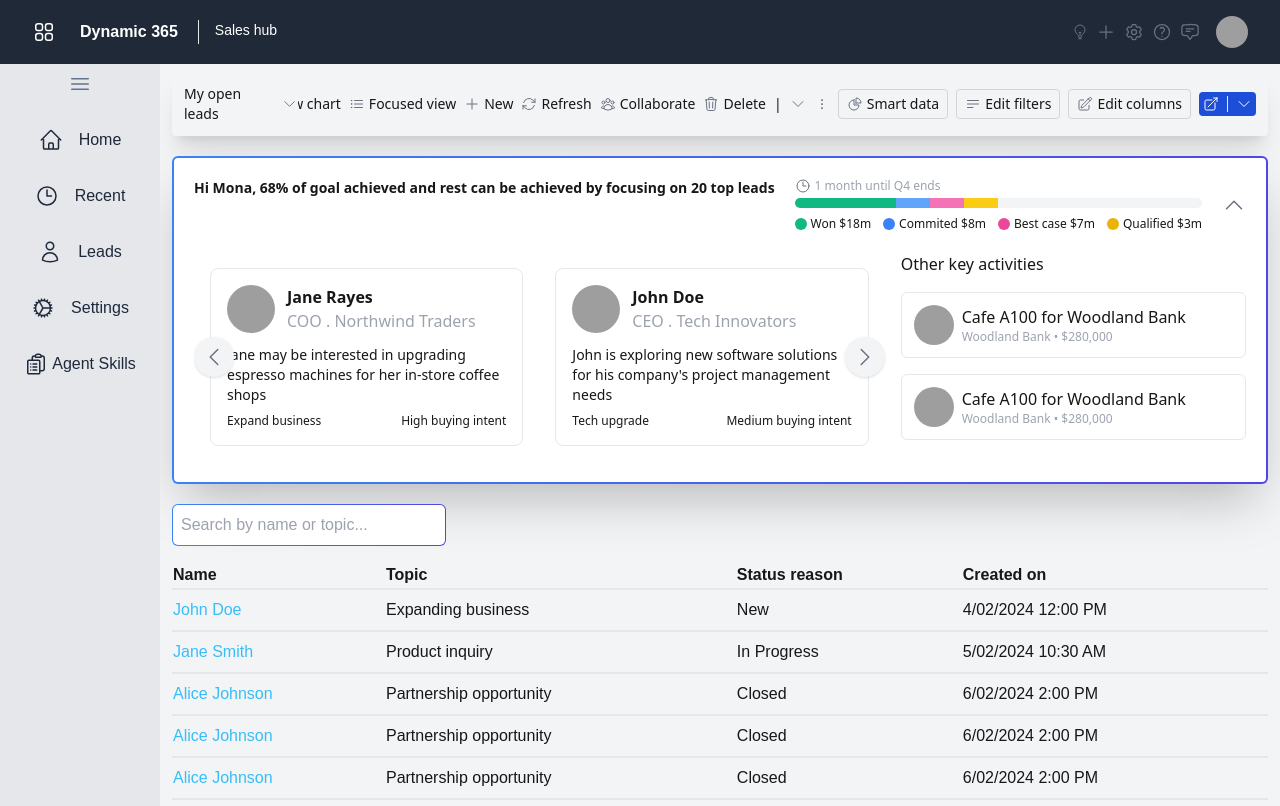
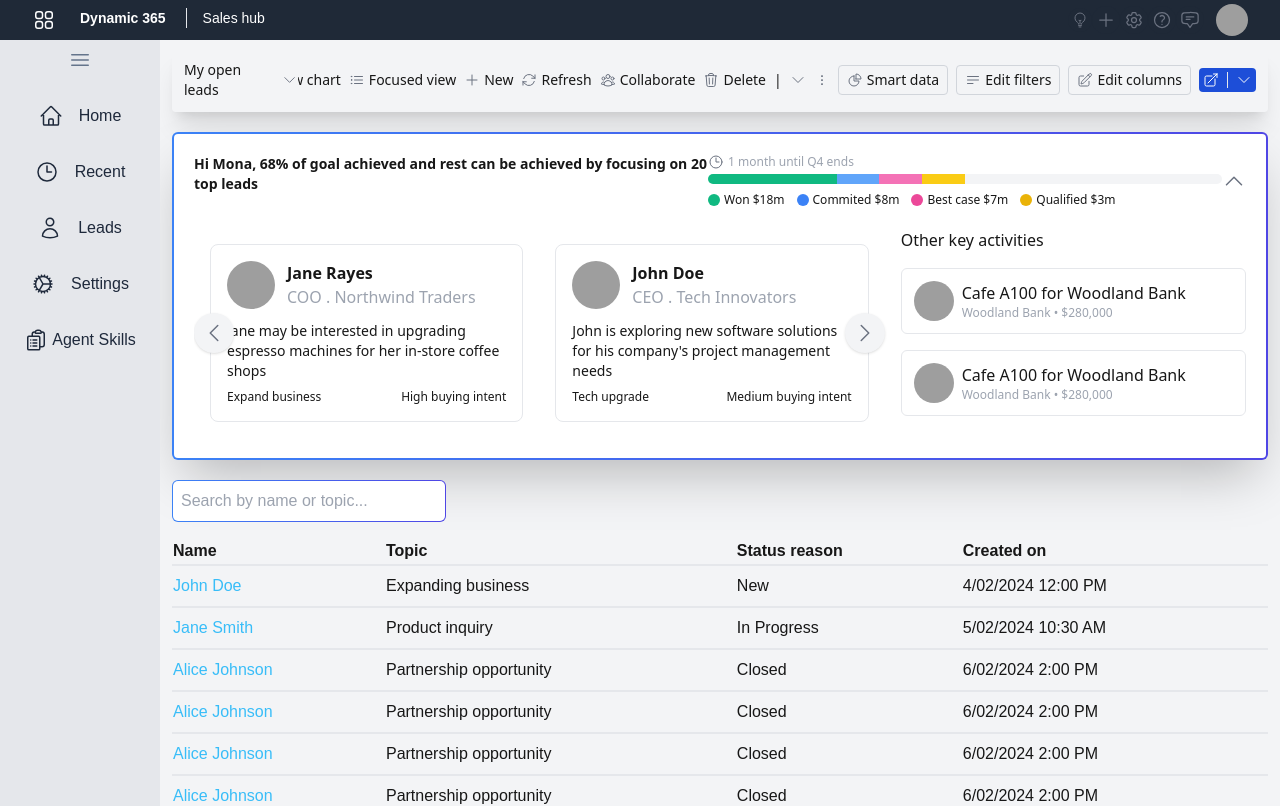
Before and after one commit to toyman640/wgdhbd, a Next.js app: page /leads in a window 1280 px wide. Shown: the top 806 px of the page. Built offline with nearby package versions, Linux system fonts and the light colour scheme; grey boxes are pictures that could not be loaded.

Commit message:
Fix width of header card

```diff
--- a/src/app/components/Navbar.js
+++ b/src/app/components/Navbar.js
@@ -17,7 +17,7 @@ export default function Navbar() {
 
     <Disclosure as="nav" className="bg-gray-800">
       <div className="mx-auto max-w-10xl px-2 sm:px-6 lg:px-8">
-        <div className="relative flex h-16 items-center justify-between">
+        <div className="relative flex text-sm h-10 items-center justify-between">
           <div className="absolute inset-y-0 left-0 flex items-center sm:hidden">
             {/* Mobile menu button*/}
             <DisclosureButton className="group relative inline-flex items-center justify-center rounded-md p-2 text-gray-400 hover:bg-gray-700 hover:text-white focus:outline-none focus:ring-2 focus:ring-inset focus:ring-white">
@@ -29,7 +29,7 @@ export default function Navbar() {
           </div>
           <div className="flex flex-1 items-center justify-center sm:items-stretch sm:justify-start">
             <div className="flex shrink-0 items-center">
-              <Squares2X2Icon className="h-6 w-6 text-white" />
+              <Squares2X2Icon className="h-6 w-6 text-white text-sm" />
             </div>
             <div className="hidden sm:ml-6 sm:block text-white">
               <div className="flex space-x-4">
--- a/src/app/leads/lead-component/lead-list.js
+++ b/src/app/leads/lead-component/lead-list.js
@@ -59,10 +59,10 @@ export default function LeadCard() {
     >
       {/* Header Section */}
       <div className="flex flex-col md:flex-row justify-between">
-        <h2 className="text-sm font-bold md:basis-2/2 text-center md:text-left">
+        <h2 className="text-sm font-bold md:basis-1/2 text-center md:text-left">
           Hi Mona, 68% of goal achieved and rest can be achieved by focusing on 20 top leads
         </h2>
-        <div className="md:mt-0 md:basis-2/2 flex flex-col items-center md:items-end lg:items-start">
+        <div className="md:mt-0 md:basis-1/2 flex flex-col items-center md:items-end lg:items-start">
           <div className="flex pb-1">
             <ClockIcon className="h-4 w-4 text-gray-500 mr-1" />
             <p className="text-xs text-gray-400">1 month until Q4 ends</p>
```
